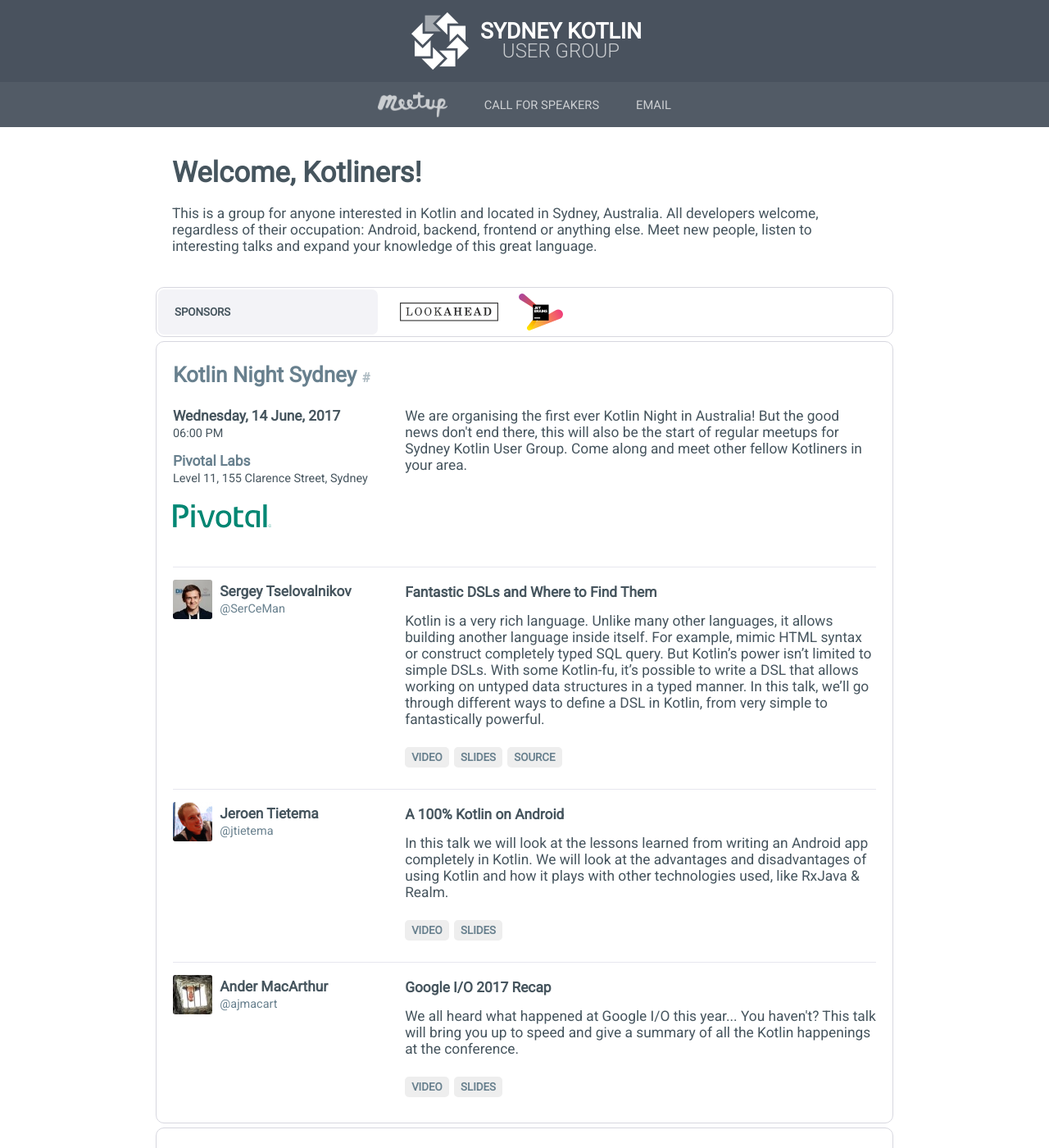
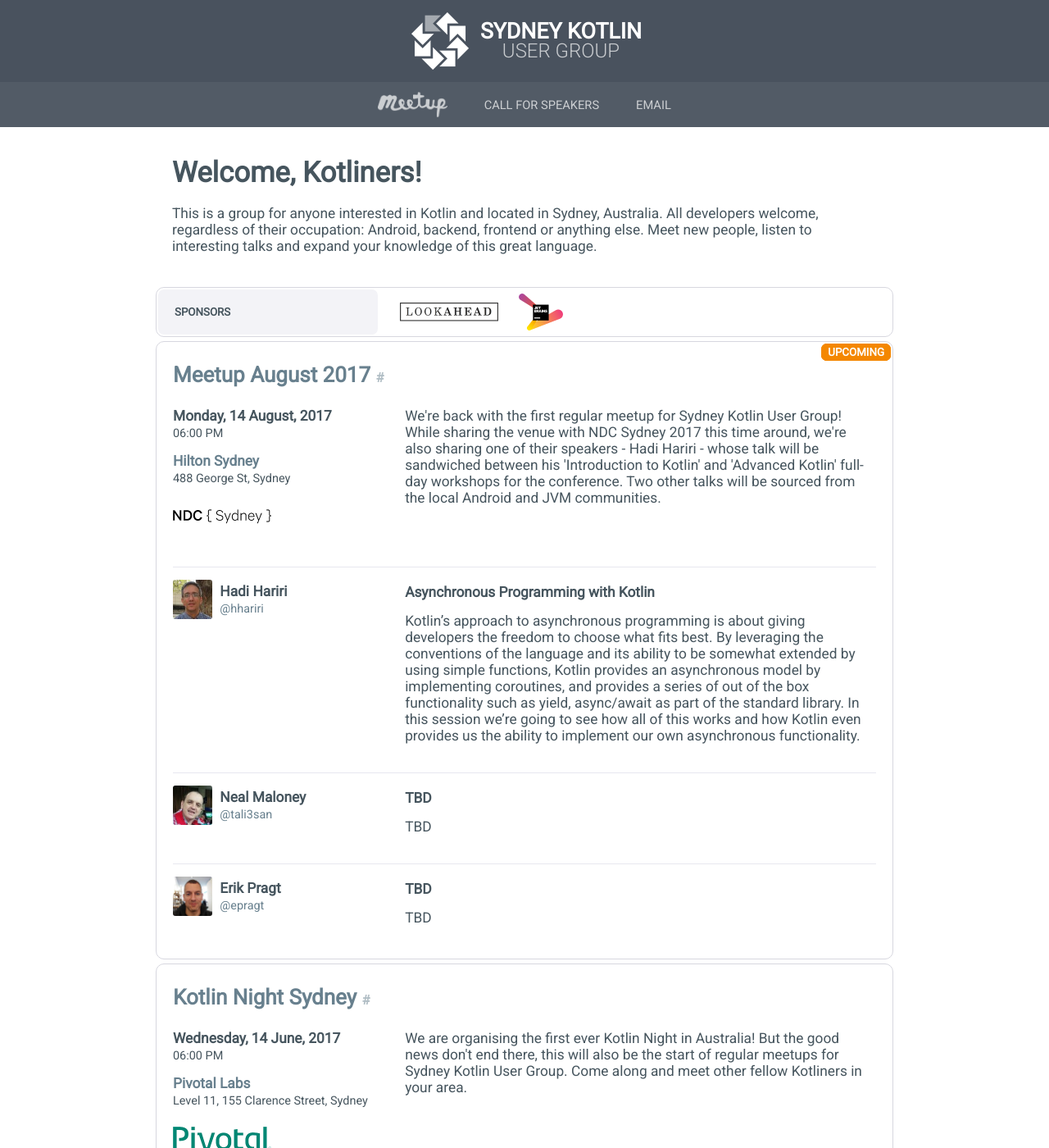
Before and after one commit to garethsime/sydkotlin.github.io, a Jekyll site: the page built from index.html, in a window 1280 px wide and 1400 px high. Shown: the whole window at 82% size. Built offline with Jekyll 4.4.1, drawn with Linux system fonts in a browser that asks for light colours; nearby versions of some CDN libraries.

Commit message:
August meetup announcement

```diff
--- a/_data/events.yml
+++ b/_data/events.yml
@@ -53,7 +53,6 @@
 
         - title: Sources
           url: https://github.com/mgouline/vertx-kotlin-example
-
 
 - title: "Kotlin Night Sydney"
   anchor: kotlin-night-2017
@@ -133,3 +132,64 @@
 
           - title: Slides
             url: https://docs.google.com/presentation/d/1rxOqytRjb9S2aF0E995Fn49kin3qU7uu7D-0rCkSkLI
+
+- title: "Meetup August 2017"
+  anchor: meetup-august-2017
+  url: https://www.meetup.com/sydney-kotlin/events/242135635/
+  date: 2017-08-14T18:00:00+10
+  description: >
+    We're back with the first regular meetup for Sydney Kotlin User Group! While sharing the venue
+    with NDC Sydney 2017 this time around, we're also sharing one of their speakers - Hadi Hariri
+    - whose talk will be sandwiched between his 'Introduction to Kotlin' and 'Advanced Kotlin' full-day
+    workshops for the conference. Two other talks will be sourced from the local Android and JVM
+    communities.
+
+  location:
+    name: Hilton Sydney
+    address: 488 George St, Sydney
+    url: https://www.google.com.au/maps/place/Hilton+Sydney/@-33.8718413,151.2056924,17z/data=!3m1!4b1!4m5!3m4!1s0x6b12ae3ef48720f1:0xe4cb86124df9b798!8m2!3d-33.8718413!4d151.2078864
+
+  sponsor:
+    name: NDC Sydney
+    url: http://ndcsydney.com/
+    image: sponsors/ndcsydney.png
+
+  talks:
+    - speaker:
+        name: Hadi Hariri
+        twitter: hhariri
+        image: profiles/hhariri.jpg
+
+      title: "Asynchronous Programming with Kotlin"
+      description: >
+        Kotlin’s approach to asynchronous programming is about giving developers the freedom to
+        choose what fits best. By leveraging the conventions of the language and its ability to be
+        somewhat extended by using simple functions, Kotlin provides an asynchronous model by
+        implementing coroutines, and provides a series of out of the box functionality such as
+        yield, async/await as part of the standard library. In this session we’re going to see
+        how all of this works and how Kotlin even provides us the ability to implement our own
+        asynchronous functionality.
+
+      links:
+
+    - speaker:
+        name: Neal Maloney
+        twitter: tali3san
+        image: profiles/tali3san.jpg
+
+      title: "TBD"
+      description: >
+        TBD
+
+      links:
+
+    - speaker:
+        name: Erik Pragt
+        twitter: epragt
+        image: profiles/epragt.jpeg
+
+      title: "TBD"
+      description: >
+        TBD
+
+      links:
--- a/index.html
+++ b/index.html
@@ -39,9 +39,7 @@
                     <small>{{ event.date | date: "%I:%M %p" }}</small>
                 </p>
                 <p>
-                    {% if event.location.url %}<a href="{{ event.location.url }}" title="Google Maps">{% endif %}
-                        <b>{{ event.location.name }}</b>
-                    {% if event.location.url %}</a>{% endif %}
+                    {% if event.location.url %}<a href="{{ event.location.url }}" title="Google Maps">{% endif %}<b>{{ event.location.name }}</b>{% if event.location.url %}</a>{% endif %}
                     <br/>
                     <small>{{ event.location.address }}</small>
                 </p>
```
Also changed, not shown: assets/profiles/epragt.jpeg (added), assets/profiles/tali3san.jpg (added), assets/sponsors/ndcsydney.png (added).
